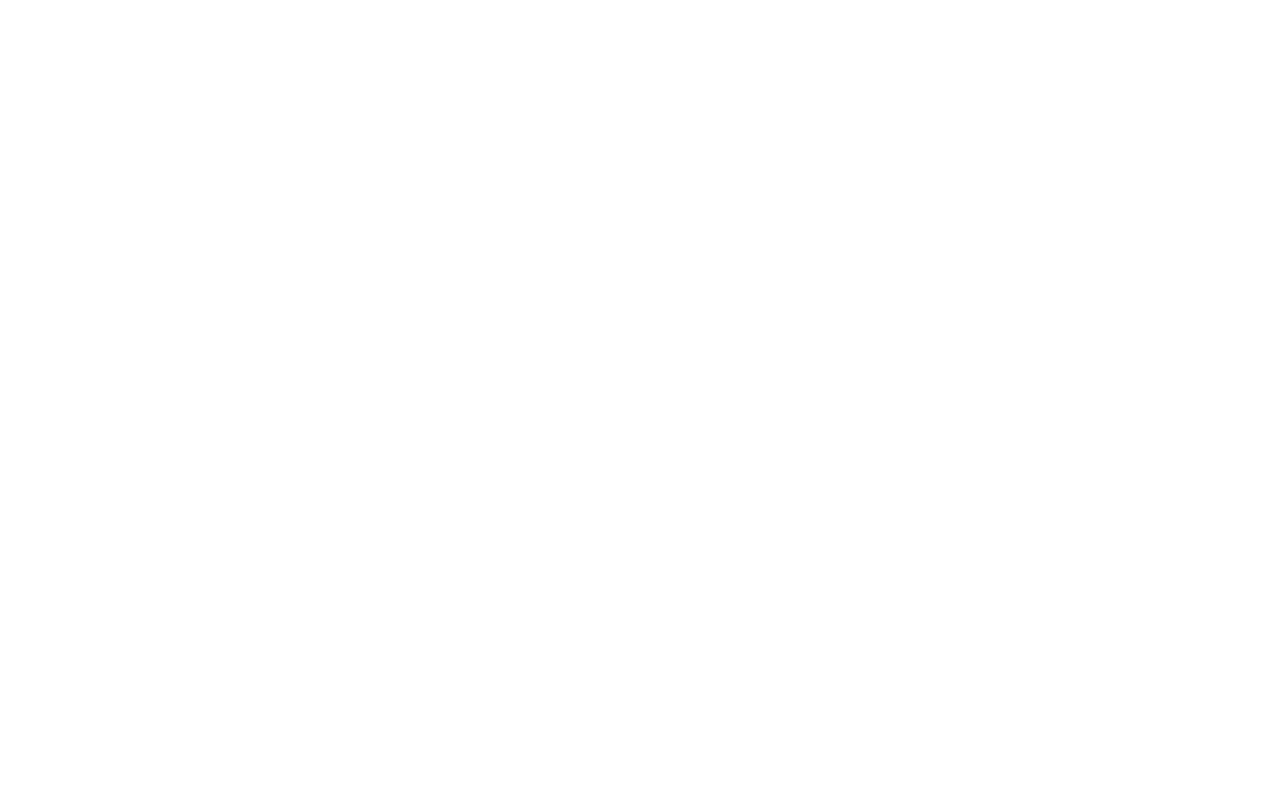
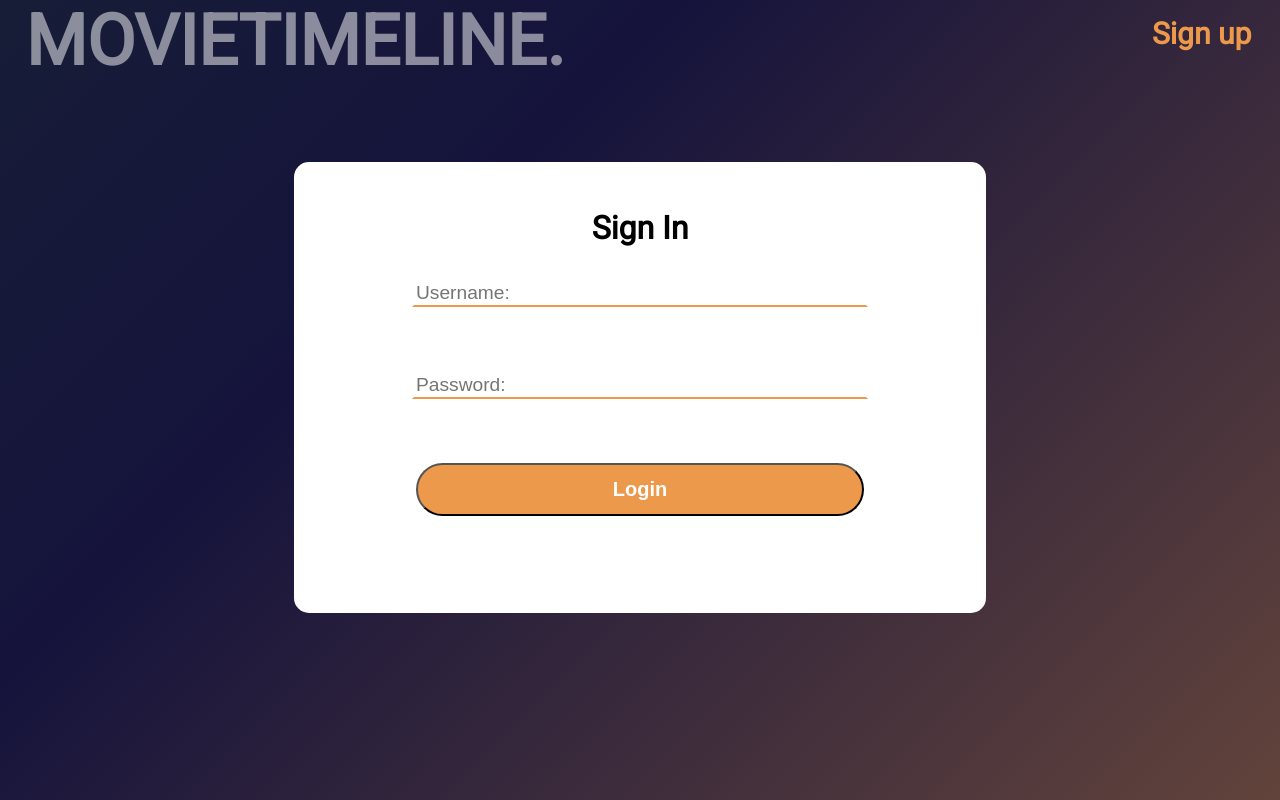
Before and after one commit to Hasad1203/MovieTimeLine, a React (Create React App) app in the folder client/: page / in a window 1280 px wide. Built offline with nearby package versions, Linux system fonts and the light colour scheme.

Commit message:
Login Page Completed

```diff
--- a/client/src/screens/Login.css
+++ b/client/src/screens/Login.css
@@ -0,0 +1,119 @@
+.login_main {
+  background: linear-gradient(-45deg, #af733b, #15133c, #1c3b27, #af733b);
+  background-size: 400% 400%;
+  animation: gradient 15s ease infinite;
+  height: 100vh;
+  min-height: 100vh;
+}
+
+@keyframes gradient {
+  0% {
+    background-position: 0% 50%;
+  }
+  50% {
+    background-position: 100% 50%;
+  }
+  100% {
+    background-position: 0% 50%;
+  }
+}
+
+.login_header {
+  text-decoration: none;
+  align-items: center;
+  font-size: 70px;
+  padding: 2%;
+  color: #ffffff81;
+  font-weight: 800;
+}
+.sign_up {
+  font-weight: 700;
+  text-decoration: none;
+  width: auto;
+  font-size: 30px;
+  color: #ec994b;
+  position: absolute;
+  left: 90%;
+  top: 2%;
+}
+.login_background {
+  background: #ffffff;
+  margin-left: auto;
+  margin-right: auto;
+  width: 50vw;
+  height: 50vh;
+  border-radius: 15px;
+  margin-top: 10vh;
+  padding: 2%;
+  text-align: center;
+}
+.login_background:hover {
+  transform: translate(0px, -5px);
+  transition: 0.5s;
+}
+.login_background h1 {
+  color: black;
+  padding-bottom: 0%;
+  margin-bottom: 0%;
+}
+.login_button {
+  margin-top: 5%;
+  text-align: center;
+  padding: 2%;
+  align-items: center;
+  font-weight: 600;
+  color: #ffffff;
+  font-size: 20px;
+  border-radius: 30px;
+  width: 70%;
+  background-color: #ec994b;
+}
+.login_button:hover {
+  background-color: #ec994ba5;
+  transition: 0.4s;
+}
+.form_group {
+  border-color: #ec994b00;
+  border-bottom-color: #ec994b;
+  background-color: rgba(0, 0, 0, 0);
+  background-color: none;
+  color: #ffffff;
+  margin-top: 15%;
+  margin: 5%;
+  width: 70%;
+  font-size: larger;
+}
+@media (max-width: 1045px) {
+  .sign_up {
+    left: 85%;
+  }
+  .form_group {
+    margin: 5%;
+  }
+  .login_background {
+    width: 75vw;
+  }
+}
+@media (max-width: 1045px) {
+  .sign_up {
+    left: 43%;
+    top: 80%;
+  }
+}
+
+@media (max-width: 584px) {
+  .login_header {
+    font-size: 50px;
+  }
+  .form_group {
+    margin: 8%;
+  }
+}
+@media (max-width: 415px) {
+  .form_group {
+    margin: 14%;
+  }
+  .sign_up {
+    left: 37%;
+  }
+}
--- a/client/src/screens/Login.js
+++ b/client/src/screens/Login.js
@@ -1,7 +1,41 @@
 import "./Login.css";
 
 const Login = () => {
-  return <div></div>;
+  return (
+    <div className="login_main">
+      <a href="" className="login_header">
+        MOVIETIMELINE.
+      </a>
+      <a href="" className="sign_up">
+        Sign up
+      </a>
+      <div className="login_background">
+        <h1>Sign In</h1>
+
+        <div>
+          <input
+            className="form_group"
+            type="text"
+            name="username"
+            id="username "
+            placeholder="Username:"
+          />
+        </div>
+        <div>
+          <input
+            className="form_group"
+            type="text"
+            name="password"
+            id="password "
+            placeholder="Password:"
+          />
+        </div>
+        <button className="login_button" value="LOGIN" src="">
+          Login
+        </button>
+      </div>
+    </div>
+  );
 };
 
 export default Login;
```
